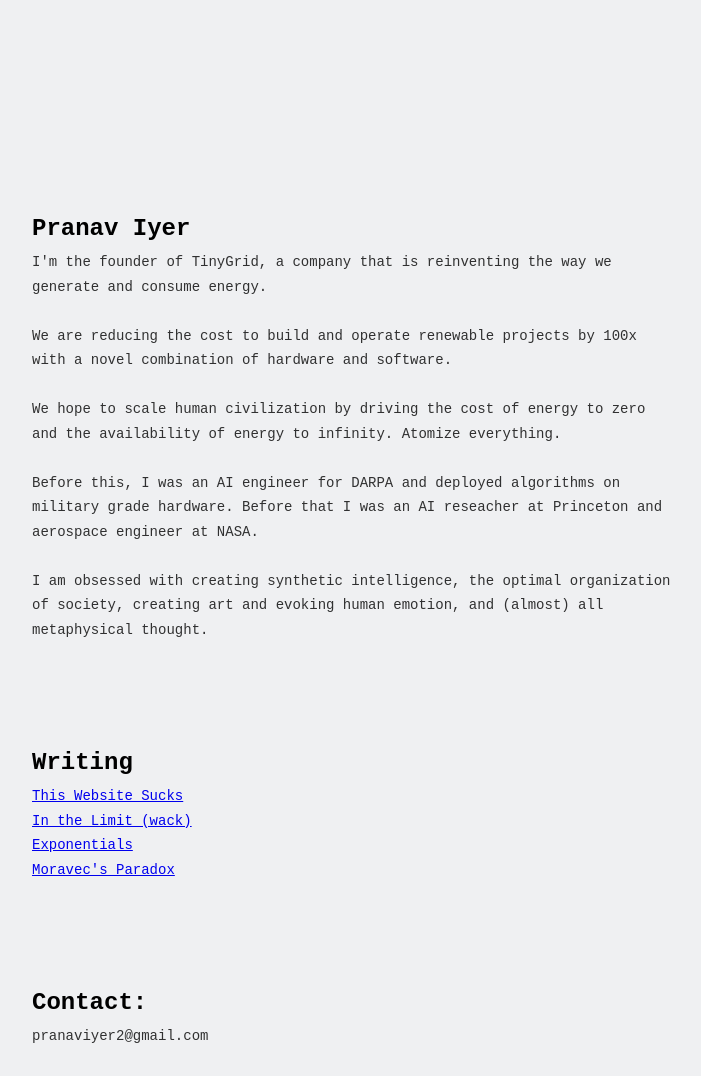
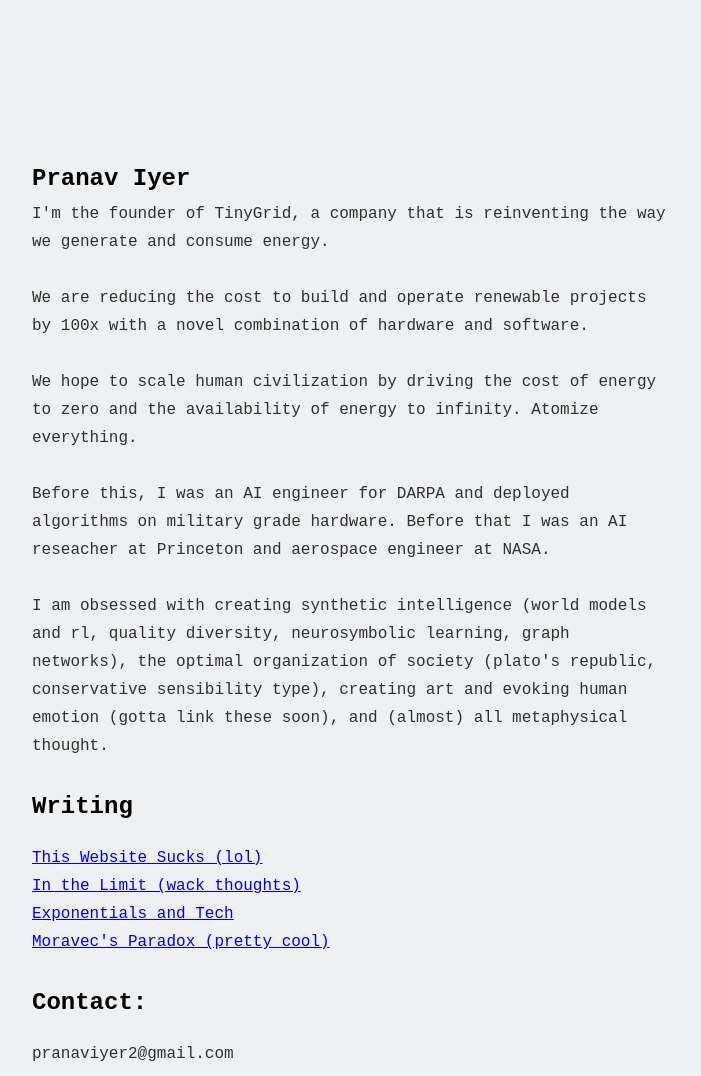
Before and after one commit to pranav270-create/pranav270-create.github.io, a Jekyll site: the page index.html, which Jekyll copies as it is, in a window 1280 px wide. Shown: the whole page, without its empty margins (26-727 px from the left). Built offline with Jekyll 4.4.1, drawn with Linux system fonts in a browser that asks for light colours.

Commit message:
added all files and subfiles

```diff
--- a/index.html
+++ b/index.html
@@ -18,16 +18,14 @@
     Before this, I was an AI engineer for DARPA and deployed algorithms on military grade hardware. Before that I was an AI reseacher at Princeton and aerospace engineer at NASA.
     <br>
     <br>
-    I am obsessed with creating synthetic intelligence, the optimal organization of society, creating art and evoking human emotion, and (almost) all metaphysical thought.
-    <header>
-      Writing
-    </header>
+    I am obsessed with creating synthetic intelligence (world models and rl, quality diversity, neurosymbolic learning, graph networks), the optimal organization of society (plato's republic, conservative sensibility type), creating art and evoking human emotion (gotta link these soon), and (almost) all metaphysical thought.
+    <h1 class="h1">Writing</h1>
     <div class="links">
-      <a href="website.html">This Website Sucks</a> <br>
-      <a href="limit.html">In the Limit (wack)</a> <br>
-      <a href="exponentials.html">Exponentials</a> <br>
-      <a href="moravec.html">Moravec's Paradox</a> <br>
+      <a href="website.html">This Website Sucks (lol)</a> <br>
+      <a href="limit.html">In the Limit (wack thoughts)</a> <br>
+      <a href="exponentials.html">Exponentials and Tech</a> <br>
+      <a href="moravec.html">Moravec's Paradox (pretty cool)</a> <br>
     </div>
-    <header> Contact: </header> pranaviyer2@gmail.com
+    <h1 class="h1">Contact: </h1> pranaviyer2@gmail.com
   </body>
 </html>
--- a/styles.css
+++ b/styles.css
@@ -8,7 +8,8 @@
     -webkit-font-smoothing: antialiased;
     -moz-osx-font-smoothing: grayscale;
     padding-top: 100px;
-    font-size: 14px;
+    font-size: 16px;
+    font-weight: 200px;
     padding-left: 50px;
     word-wrap: break-word; /* Add this line */
     width: 50%;
@@ -19,8 +20,19 @@
     font-family: 'Courier New', Courier, monospace; /* use a monospace font */
     line-height: 1.75;
     color: #000000; /* White text color */
-    padding-top: 100px;
+    padding-top: 50px;
     font-size:24px;
     font-weight: bold;
     word-wrap: break-word; /* Add this line */
 }
+
+.h1 {
+    background-color: rgb(239, 240, 242);
+    font-family: 'Courier New', Courier, monospace; /* use a monospace font */
+    line-height: 1.75;
+    color: #000000; /* White text color */
+    padding-top: 10px;
+    font-size:24px;
+    font-weight: bold;
+    word-wrap: break-word; /* Add this line */
+}
```
Also changed, not shown: website.html (added, +42 -0 lines), exponentials.html (added), moravec.html (added).
